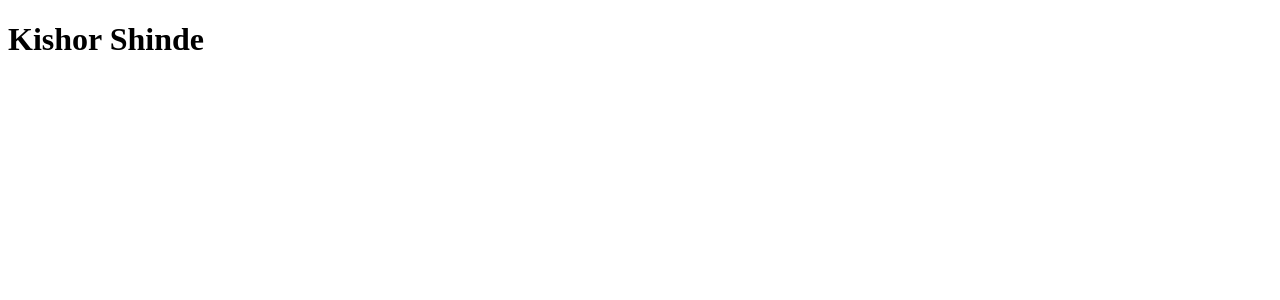
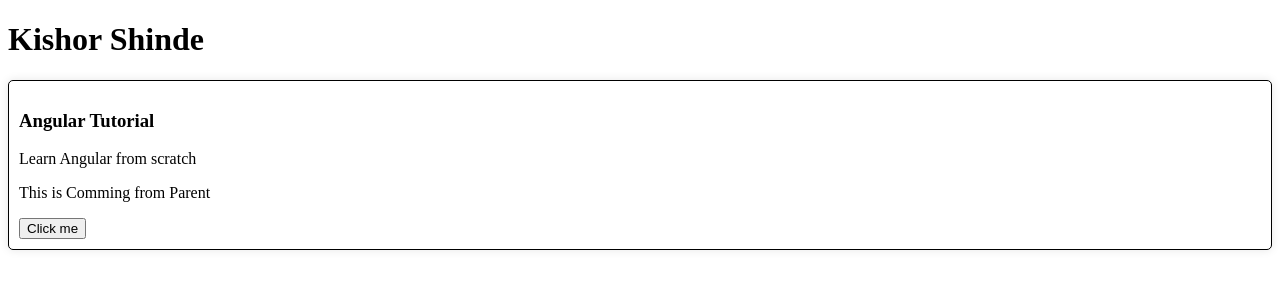
Before and after one commit to kishor-shinde-96/anguler-21-2026, an Angular app: page / in a window 1280 px wide. Shown: the top 300 px of the page. Built offline with nearby package versions, Linux system fonts and the light colour scheme.

Commit message:
reusable card component

```diff
--- a/src/app/app.html
+++ b/src/app/app.html
@@ -1 +1,10 @@
 <h1>Kishor Shinde</h1>
+
+<app-card
+[title]="'Angular Tutorial'"
+[description]="'Learn Angular from scratch'"
+
+>
+<p>This is Comming from Parent</p>
+<button>Click me</button>
+</app-card>
--- a/src/app/app.ts
+++ b/src/app/app.ts
@@ -1,8 +1,8 @@
 import { Component, signal } from '@angular/core';
-import { RouterOutlet } from '@angular/router';
+import { Card } from './card/card';
 
 @Component({
-  imports: [RouterOutlet],
+  imports: [Card],
   selector: 'app-root',
   styleUrl: './app.css',
   templateUrl: './app.html',
--- /dev/null
+++ b/src/app/card/card.css
@@ -0,0 +1,6 @@
+.card {
+    border: 1px solid black;
+    padding: 10px;
+    border-radius: 5px;
+    box-shadow: 0 0 10px rgba(0, 0, 0, 0.1);
+}
--- /dev/null
+++ b/src/app/card/card.html
@@ -0,0 +1,6 @@
+<div class="card">
+    <h3>{{title()}}</h3>
+    <p>{{description()}}</p>
+
+    <ng-content></ng-content>
+</div>
--- /dev/null
+++ b/src/app/card/card.ts
@@ -0,0 +1,15 @@
+import { Component,input } from '@angular/core';
+
+@Component({
+  imports: [],
+  selector: 'app-card',
+  styleUrl: './card.css',
+  templateUrl: './card.html',
+})
+export class Card {
+title = input<string>();
+description = input<string>();
+
+
+
+}
```
Also changed, not shown: 1 other file (tests, documents, lock files or other folders).
